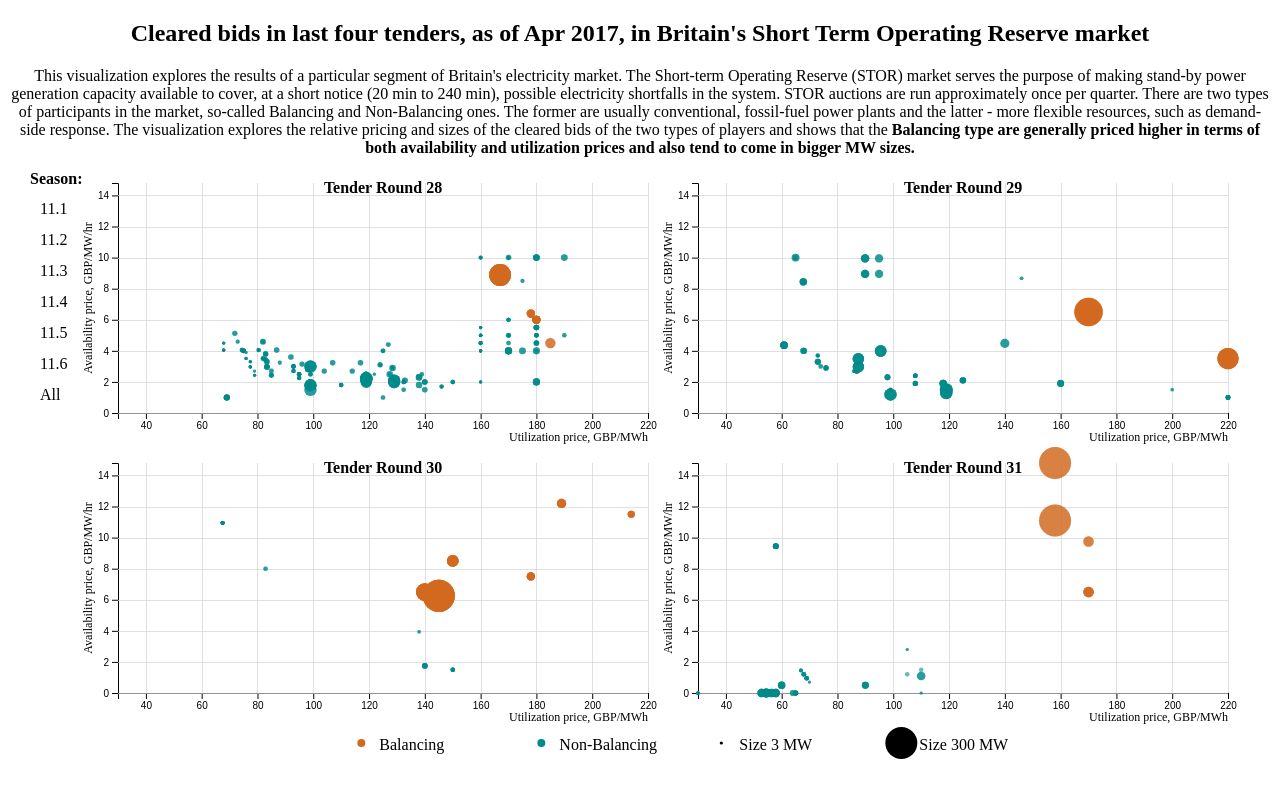
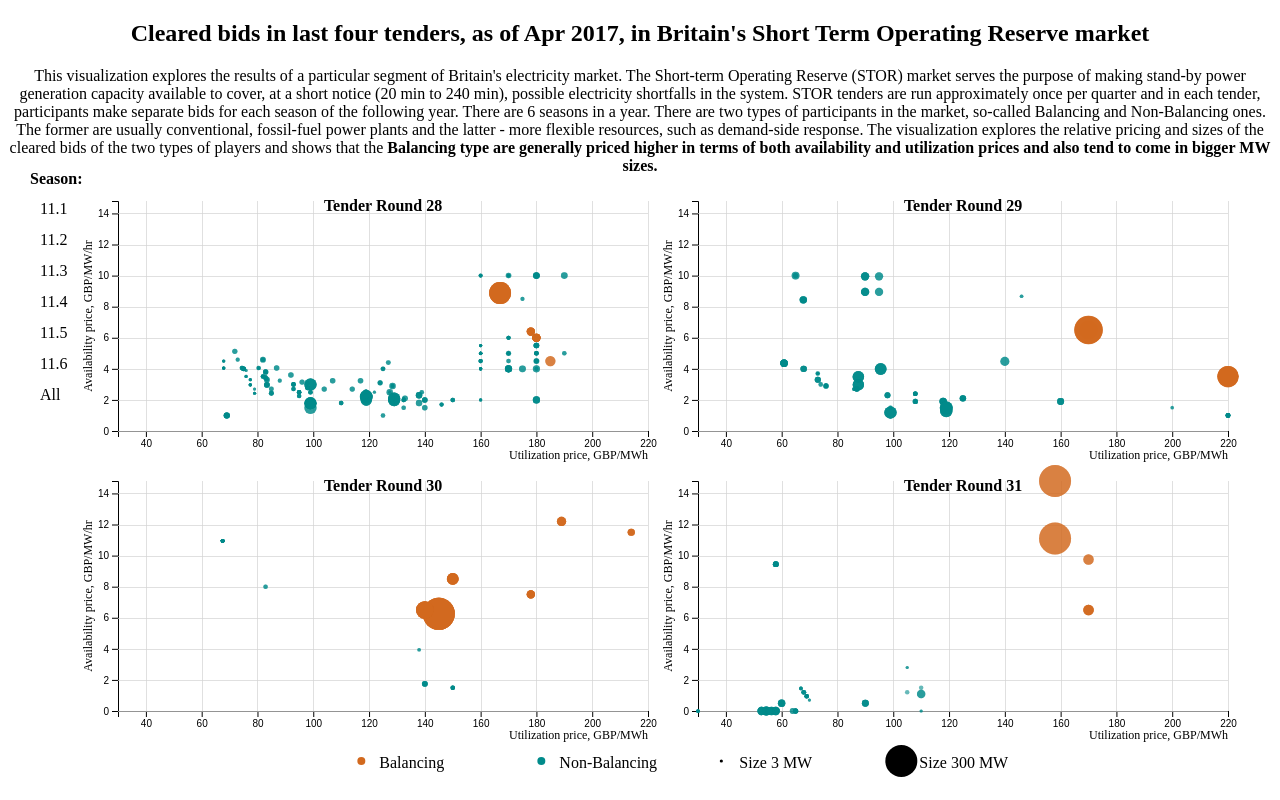
Before and after one commit to georgenizharadze/Data-visualization-with-D3, a plain HTML site: page index_final.html in a window 1280 px wide. Drawn offline with Linux system fonts and the light colour scheme.

Commit message:
feat: Add clarification paragraph

```diff
--- a/index_final.html
+++ b/index_final.html
@@ -61,7 +61,7 @@
 
 		d3.select("body")
 			.append("p")
-			.text("This visualization explores the results of a particular segment of Britain's electricity market. The Short-term Operating Reserve (STOR) market serves the purpose of making stand-by power generation capacity available to cover, at a short notice (20 min to 240 min), possible electricity shortfalls in the system. STOR auctions are run approximately once per quarter. There are two types of participants in the market, so-called Balancing and Non-Balancing ones. The former are usually conventional, fossil-fuel power plants and the latter - more flexible resources, such as demand-side response. The visualization explores the relative pricing and sizes of the cleared bids of the two types of players and shows that the ")
+			.text("This visualization explores the results of a particular segment of Britain's electricity market. The Short-term Operating Reserve (STOR) market serves the purpose of making stand-by power generation capacity available to cover, at a short notice (20 min to 240 min), possible electricity shortfalls in the system. STOR tenders are run approximately once per quarter and in each tender, participants make separate bids for each season of the following year. There are 6 seasons in a year. There are two types of participants in the market, so-called Balancing and Non-Balancing ones. The former are usually conventional, fossil-fuel power plants and the latter - more flexible resources, such as demand-side response. The visualization explores the relative pricing and sizes of the cleared bids of the two types of players and shows that the ")
 			.append("b")
 			.text("Balancing type are generally priced higher in terms of both availability and utilization prices and also tend to come in bigger MW sizes.");
 
```
